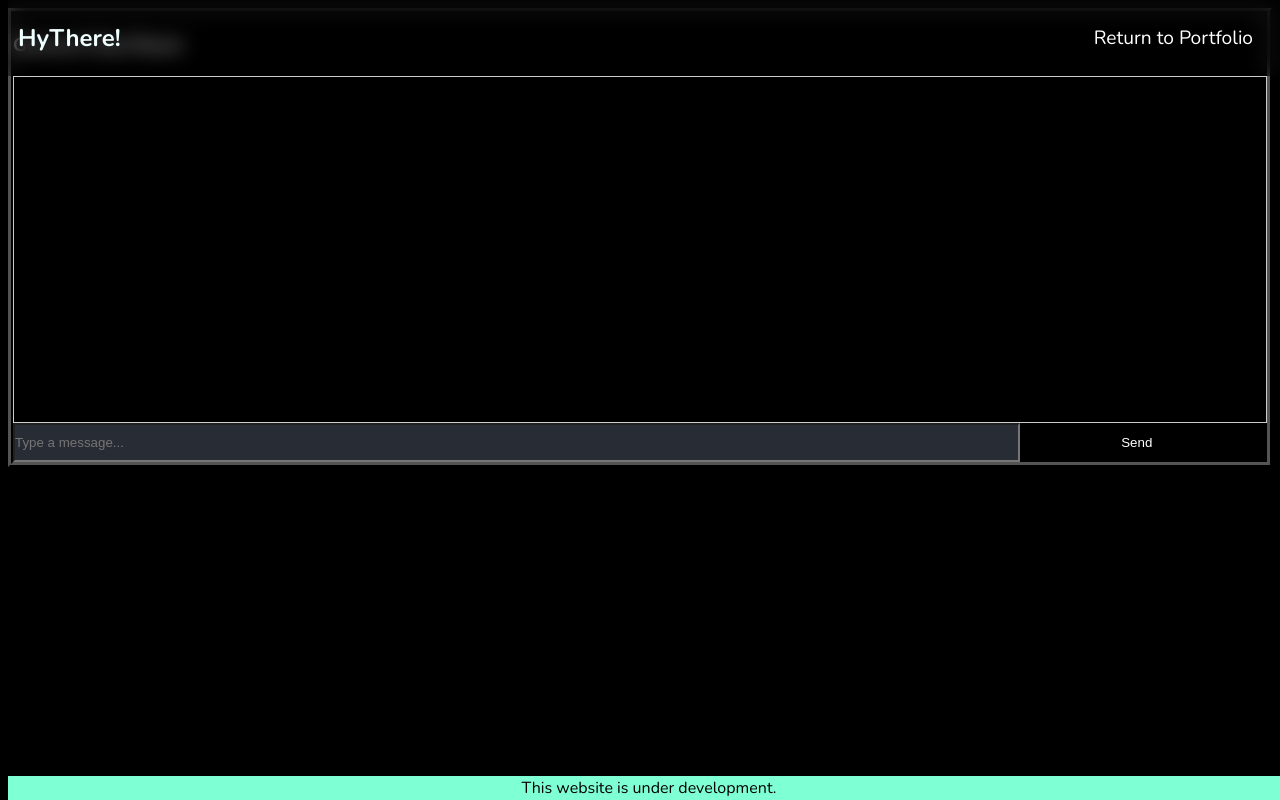
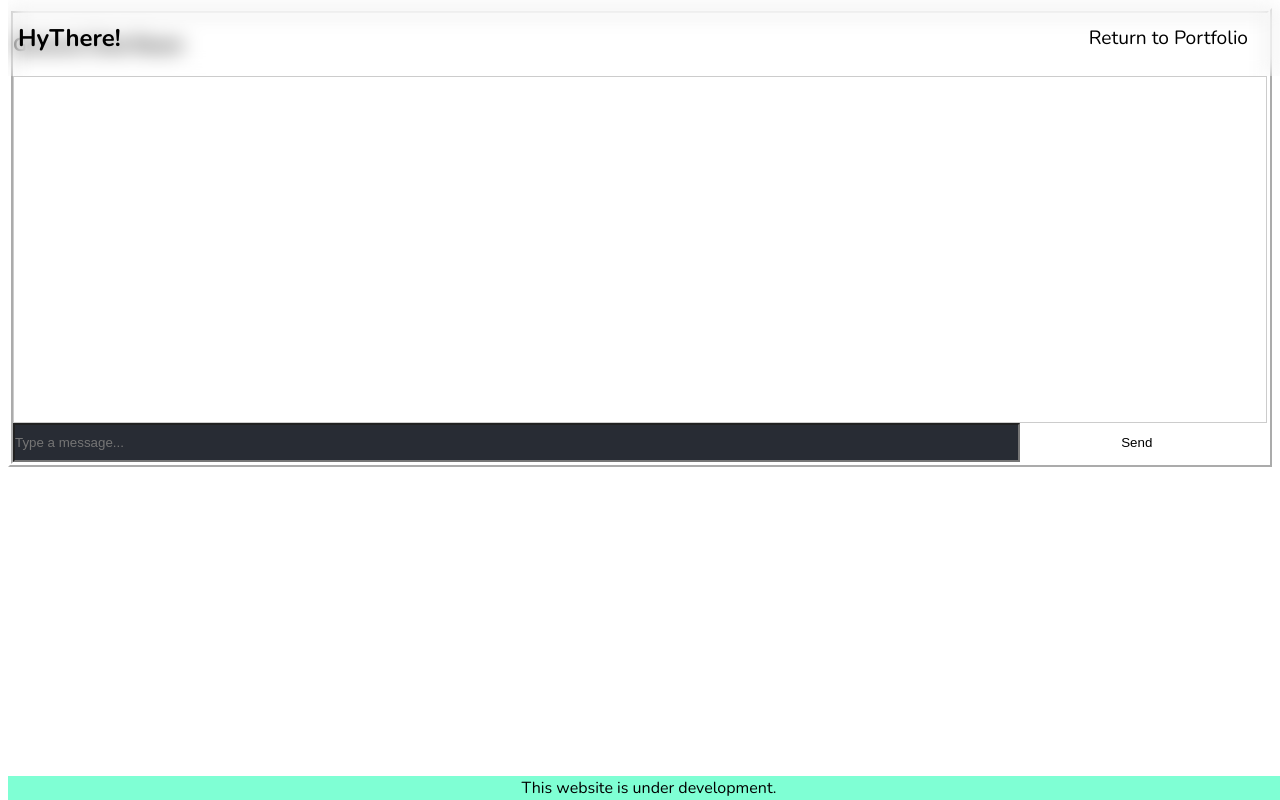
Before and after one commit to vijay-kittu/Chat-App, a React (Create React App) app: page /chat in a window 1280 px wide. Built offline with nearby package versions, Linux system fonts and the light colour scheme; no server answers; a web font is replaced by a local one.

Commit message:
started building private messaging

```diff
--- a/public/index.html
+++ b/public/index.html
@@ -24,7 +24,7 @@
       work correctly both with client-side routing and a non-root public URL.
       Learn how to configure a non-root public URL by running `npm run build`.
     -->
-    <title>React App</title>
+    <title>HyThere!</title>
   </head>
   <body>
     <noscript>You need to enable JavaScript to run this app.</noscript>
--- a/src/App.css
+++ b/src/App.css
@@ -2,8 +2,8 @@
 
 body {
   /*text-align: left;*/
-  background-color: black;
-  color: white;
+  background-color: white;
+  color: black;
   font-family: "Nunito", Arial, sans-serif;
 }
 
@@ -20,7 +20,7 @@ body {
   align-items: center;
   justify-content: center;
   font-size: calc(10px + 2vmin);
-  color: white;
+  color: black;
 }
 
 .bottom {
@@ -33,19 +33,24 @@ body {
   padding: 10px;
   height: 325px;
   overflow-y: scroll;
+  font-size:small;
+}
+
+.chat-box::-webkit-scrollbar {
+  width: 5px; /* Adjust the width */
 }
 
 .chat-input button {
-  background-color: black;
-  color: white;
+  background-color: white;
+  color: black;
   width: 17%;
   height: 35px;
   border:0;
 }
 
 .chat-input button:hover {
-  background-color: white;
-  color: black;
+  background-color: black;
+  color: white;
   cursor: pointer;
 }
 
@@ -55,12 +60,12 @@ body {
   padding: 0px;
   margin-right: 10px;
   background-color: #282c34;
-  color: white;
+  color: black;
 }
 
 .chat-input input:hover {
-  background-color: white;
-  color:#000;
+  background-color: black;
+  color:white;
 }
 
 .contact {
@@ -88,7 +93,7 @@ body {
   min-width: 300px;
   min-height: 250px;
   border-width: 5px;
-  border-color: black;
+  border-color: white;
   border-style:ridge;
 }
 
@@ -104,8 +109,8 @@ body {
   justify-content: space-between;
   top: 0px;
   z-index: 2;
-  background-color: rgba(0,0,0,0.3);
-  color: azure;
+  background-color: transparent;
+  color: black;
   backdrop-filter: blur(10px);
   width: 100%;
 }
@@ -113,20 +118,20 @@ body {
 .header a {
   font-size: larger;
   text-decoration: none;
-  margin-right: 10px;
-  padding: 25px 25px;
+  padding: 5px;
+  margin: 20px 35px;
   border-radius: 5px;
+  color: black;
+}
+
+.header a:hover {
+  background-color: black;
   color: white;
 }
 
 .header h2{
   align-self: center;
   margin-left: 10px;
-}
-
-.header a:hover {
-  background-color: white;
-  color: #000;
 }
 
 .home {
@@ -157,10 +162,10 @@ body {
 
 .login {
   margin-top: 0px;
-  background-color: black;
+  background-color: white;
   width: 100vw;
   height: 100vh;
-  color: white;
+  color: black;
   display: flex;
   flex-direction:column;
   justify-content:center;
@@ -185,16 +190,16 @@ body {
   margin-bottom: 10px;
   border-color: aliceblue;
   background-color: #282c34;
-  color: white;
+  color: black;
 }
 
 .login a {
-  color: white;
+  color: black;
 }
 
 .login a:hover {
-  color:#000;
-  background-color: white;
+  color:white;
+  background-color: black;
   padding: 2px;
 }
 
@@ -207,7 +212,12 @@ body {
   display: flex;
   flex-direction: row;
   justify-content: space-between;
-  align-items: center;
+  align-items:baseline;
+}
+
+.message p {
+  width: 150px;
+  text-align: right;
 }
 
 .navbar {
@@ -221,7 +231,7 @@ body {
   min-width: 300px;
   min-height: 350px;
   border-width: 5px;
-  border-color: black;
+  border-color: white;
   border-style:ridge;
 }
 
@@ -242,7 +252,7 @@ body {
 
 .register button:hover {
   background-color: red;
-  color: white;
+  color: black;
   cursor: pointer;
   border: 0;
   border-radius: 5px;
@@ -259,7 +269,7 @@ body {
   width:70%;
   margin: 10px;
   background-color: #000;
-  color: white;
+  color: black;
 }
 
 .register form input:hover {
@@ -278,7 +288,7 @@ body {
   border-style:inset;
   border-width: 5px;
   border-color: ivory;
-  color: black;
+  color: white;
   text-decoration: none;
 }
 
--- a/src/components/AuthContext.js
+++ b/src/components/AuthContext.js
@@ -1,9 +1,11 @@
-import React, {createContext, useContext, useState} from "react";
+import React, { createContext, useContext, useState } from "react";
 
 export const AuthContext = createContext();
 
-export const AuthProvider = ({children}) => {
+export const AuthProvider = ({ children }) => {
   const [user, setUser] = useState(null);
+  const [friend, setFriend] = useState([{ userName: "", firstName: "" }]);
+  const [request, setRequest] = useState([{ userName: "" }]);
 
   const login = (userData) => {
     setUser(userData);
@@ -13,9 +15,8 @@ export const AuthProvider = ({children}) => {
     setUser(null);
   };
 
-
   return (
-        <AuthContext.Provider value = {{user, login, logout}}>
+    <AuthContext.Provider value={{ user, login, logout, friend, request }}>
       {children}
     </AuthContext.Provider>
   );
```
Also changed, not shown: src/components/FriendsList.js (+20 -10 lines), src/components/RequestsList.js (+21 -9 lines). Lines whose indentation alone changed are shown as unchanged.
